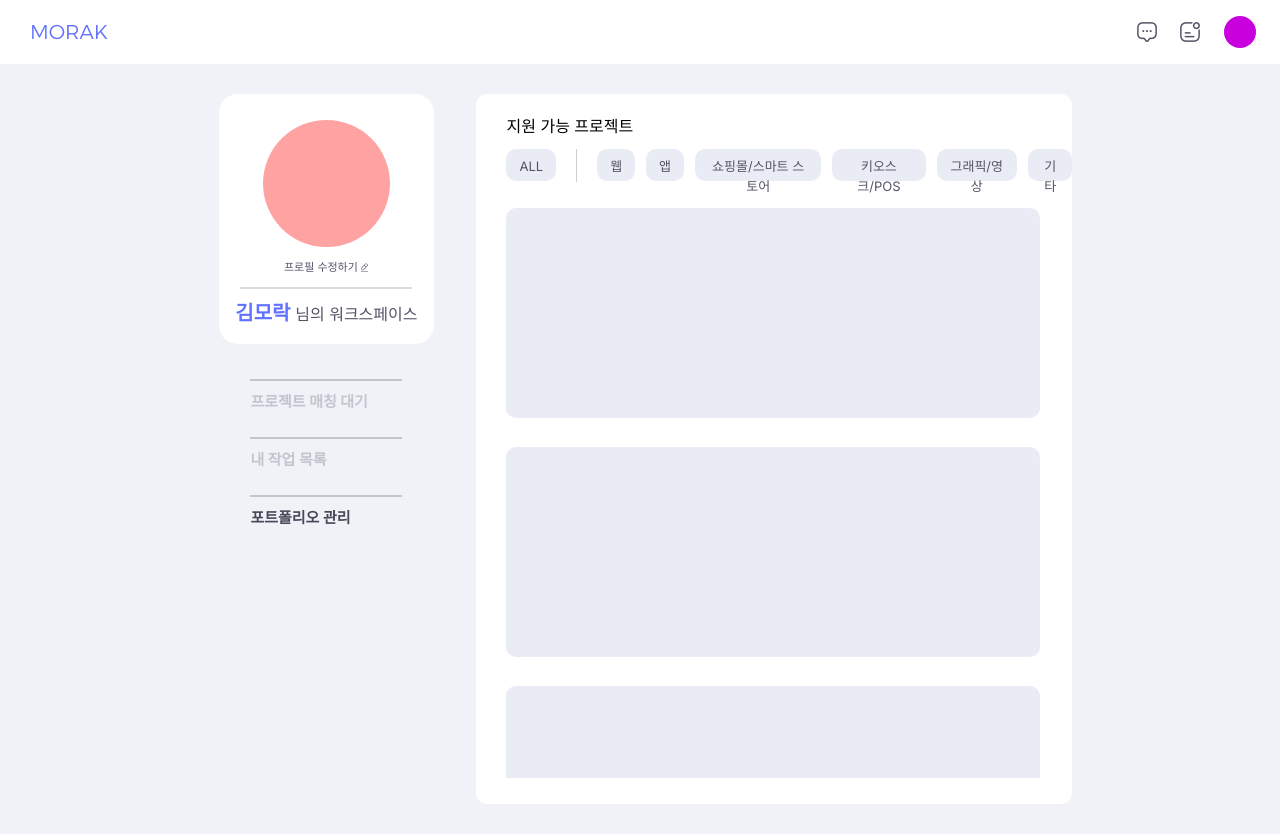
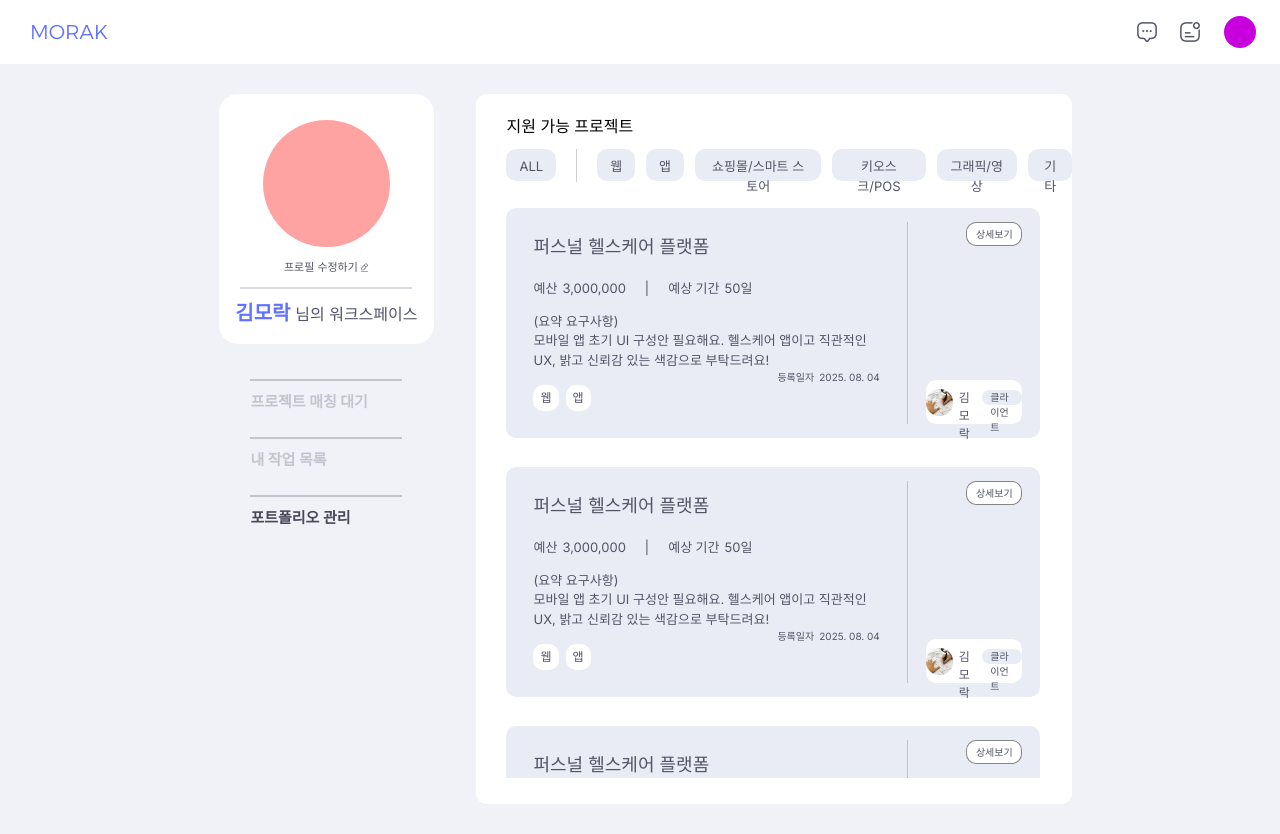
Before and after one commit to morak-web/morak-frontend, a React (Vite) app: page /designer-page/project-matching-wait in a window 1280 px wide. Built offline with nearby package versions, Linux system fonts and the light colour scheme.

Commit message:
feat: 지원 가능 프로젝트 UI 1차 구현

```diff
--- a/src/pages/Designer/matching/MatchingCard.jsx
+++ b/src/pages/Designer/matching/MatchingCard.jsx
@@ -1,7 +1,53 @@
+import clientImg from '../../../assets/RequestList/designer1.png';
 export default function MatchingCard() {
   return (
-    <div className="bg-[#EAECF5] w-[100%] min-h-[210px] rounded-[10px]">
-      <div></div>
+    <div className="bg-[#EAECF5] w-[100%] min-h-[230px] rounded-[10px] flex">
+      {/* left content */}
+      <div className="w-[75%] px-[27px] py-[25px]">
+        <h1 className="text-[#525466] text-[18px] mb-[19px]">
+          퍼스널 헬스케어 플랫폼
+        </h1>
+        <div className="text-[#525466] text-[13px] flex mb-[13px]">
+          <div className="flex gap-[5px]">
+            <p className="font-medium">예산</p>
+            <p>3,000,000</p>
+          </div>
+          <p className="mx-[19px]">|</p>
+          <div className="flex gap-[5px]">
+            <p className="font-medium">예상 기간 </p>
+            <p>50일</p>
+          </div>
+        </div>
+        <div className="text-[#525466] text-[13px] flex flex-col">
+          <p>(요약 요구사항)</p>
+          <p>
+            모바일 앱 초기 UI 구성안 필요해요. 헬스케어 앱이고 직관적인 UX, 밝고
+            신뢰감 있는 색감으로 부탁드려요!
+          </p>
+        </div>
+        <div className="text-[#525466] text-[10px] flex gap-[5px] justify-end">
+          <p>등록일자</p>
+          <p>2025. 08. 04</p>
+        </div>
+        {/* map으로 처리하기 */}
+        <div className="text-[#525466] text-[12px] flex gap-[7px]">
+          <div className="bg-white rounded-[10px] px-[7px] py-[4px]">웹</div>
+          <div className="bg-white rounded-[10px] px-[7px] py-[4px]">앱</div>
+        </div>
+      </div>
+      {/* right content */}
+      <div className="w-[25%] border-l-[1px] border-[#52546648] flex flex-col justify-between px-[18px] my-[14px]">
+        <button className="w-[56px] h-[24px] rounded-[10px] bg-white border-[1px] border-[#0000007a] text-[10px] text-[#525466] self-end cursor-pointer">
+          상세보기
+        </button>
+        <div className="h-[44px] bg-white rounded-[10px] flex justify-center py-[9px] gap-[6px]">
+          <img src={clientImg} alt="clientImg" className="w-[27px] h-[27px]" />
+          <h1 className="text-[#525466] text-[12px] self-start">김모락</h1>
+          <div className="text-[#525466] text-[10px] bg-[#EAECF5] rounded-[10px] px-[8px] h-[15px] mt-[1px]">
+            클라이언트
+          </div>
+        </div>
+      </div>
     </div>
   );
 }
```
